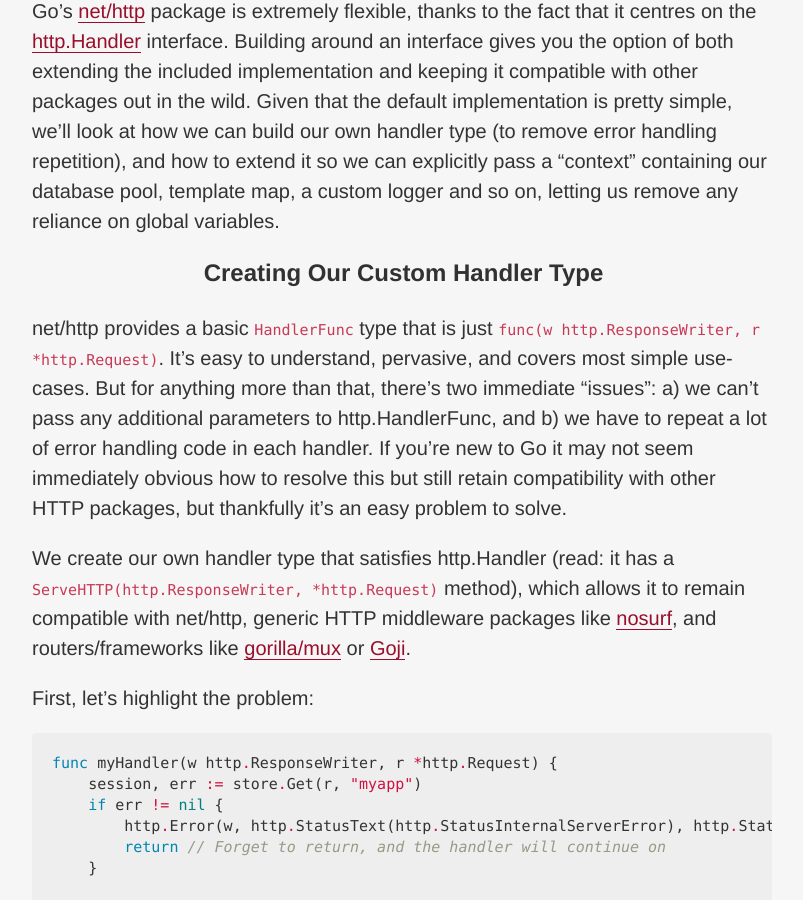
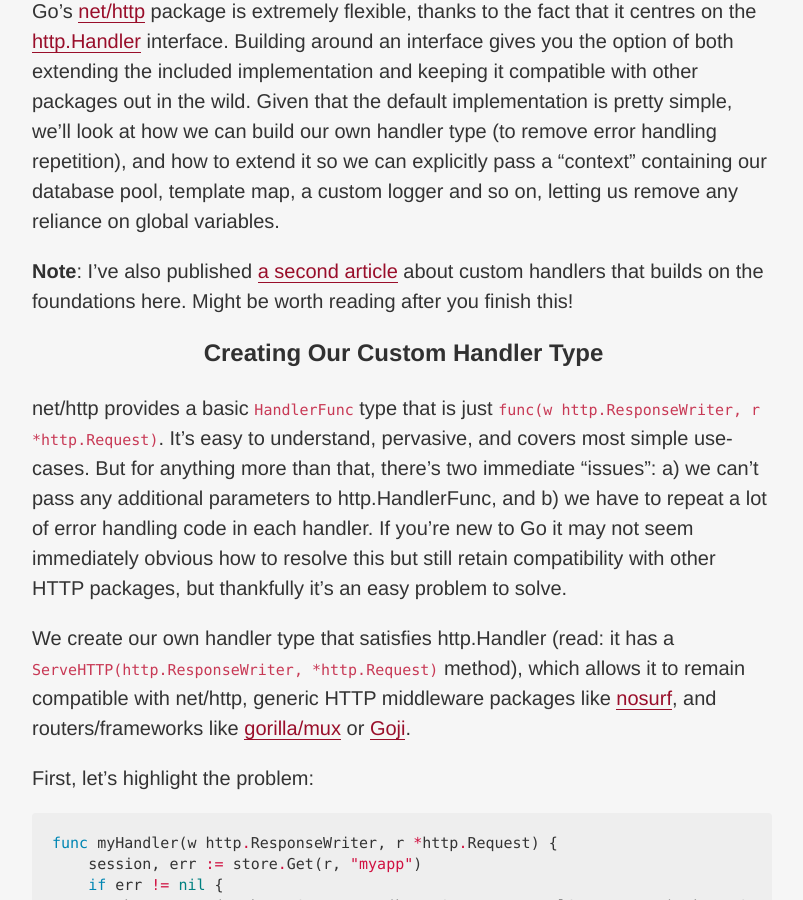
Before and after one commit to elithrar/elithrar.github.io, a Jekyll site: the page built from _posts/2014-07-16-custom-handlers-avoiding-globals.md, in a window 1280 px wide and 900 px high, scrolled down 389 px. Shown: the whole window, without its empty margins (238-1041 px from the left). Built offline with Jekyll 4.4.1, drawn with Linux system fonts in a browser that asks for light colours; Markdown is read by kramdown in place of the engine named in the settings.

Commit message:
Added ref. to new custom handler article to old.

```diff
--- a/_posts/2014-07-16-custom-handlers-avoiding-globals.md
+++ b/_posts/2014-07-16-custom-handlers-avoiding-globals.md
@@ -4,6 +4,8 @@ title: Custom Handlers and Avoiding Globals in Go Web Applications
 ---
 
 Go's [net/http](http://golang.org/pkg/net/http/) package is extremely flexible, thanks to the fact that it centres on the [http.Handler](http://golang.org/pkg/net/http/#Handler) interface. Building around an interface gives you the option of both extending the included implementation and keeping it compatible with other packages out in the wild. Given that the default implementation is pretty simple, we'll look at how we can build our own handler type (to remove error handling repetition), and how to extend it so we can explicitly pass a "context" containing our database pool, template map, a custom logger and so on, letting us remove any reliance on global variables.
+
+**Note**: I've also published [a second article](http://elithrar.github.io/article/http-handler-error-handling-revisited/) about custom handlers that builds on the foundations here. Might be worth reading after you finish this!
 
 ## Creating Our Custom Handler Type
 
```
